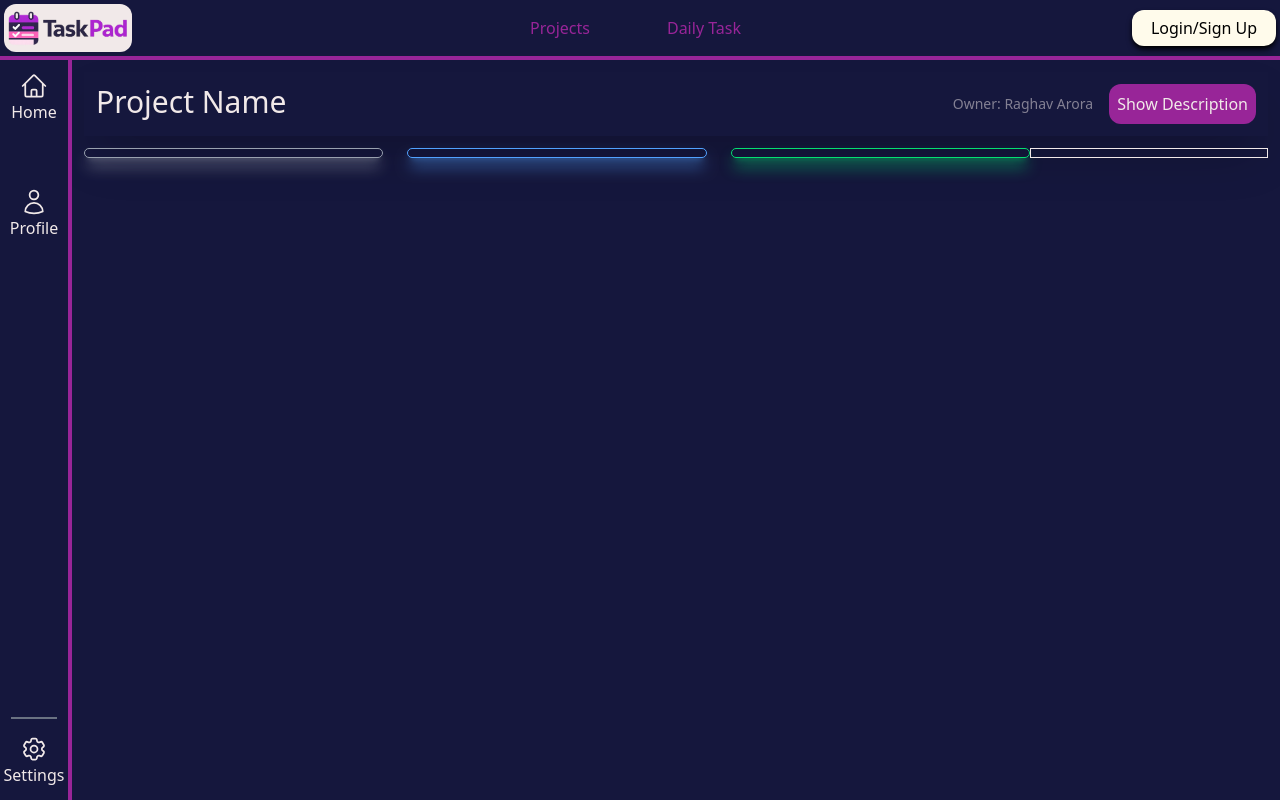
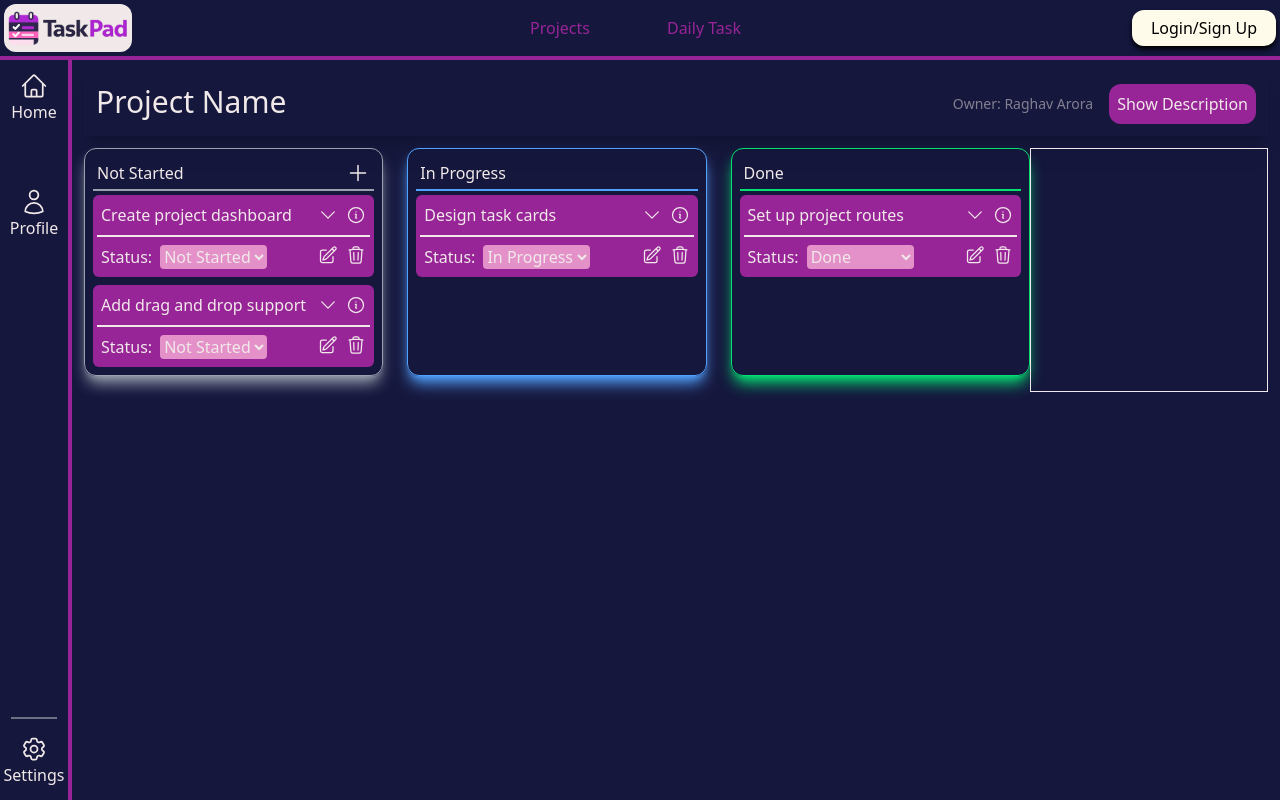
Before and after one commit to Raghav1825/TaskPad, a React (Vite) app: page /projects/1 in a window 1280 px wide. Built offline with nearby package versions, Linux system fonts and the light colour scheme.

Commit message:
update kanban board page

```diff
--- a/src/Components/Board/MainBoard.jsx
+++ b/src/Components/Board/MainBoard.jsx
@@ -1,6 +1,6 @@
 import { useParams } from "react-router-dom";
 import { useState } from "react";
-import { ExclamationCircleIcon } from "@heroicons/react/24/outline";
+import { InformationCircleIcon } from "@heroicons/react/24/outline";
 import TaskNotStarted from "./TaskNotStarted";
 import TaskInProgress from "./TaskInProgress";
 import TaskDone from "./TaskDone";
@@ -69,14 +69,14 @@ function MainBoard(){
 
     return(
         <div className="w-full h-full p-1">
-                <div className="w-full shadow-2xl flex flex-col mb-3">
+                <div className="w-full shadow-xl flex flex-col mb-3">
                     <div className="w-full flex justify-between p-3">
                         <p className="text-3xl">Project Name</p>
 
                         <div className="flex gap-4 items-center">
                             <p className="text-on-surface/50 text-sm sm:block hidden">Owner: Raghav Arora</p>
                             <button onClick={handleDescriptionDispay} className="cursor-pointer bg-primary p-2 rounded-xl">{!descriptionDisplay?"Show Description":"Hide Description"}</button>
-                            <ExclamationCircleIcon className="w-9 h-9 sm:hidden"/>
+                            <InformationCircleIcon className="w-9 h-9 md:hidden"/>
                         </div>
                     </div>
 
@@ -90,8 +90,8 @@ function MainBoard(){
                     }
                 </div>
 
-                <div className="w-full flex-1 min-h-0 flex ">
-                    <div className="w-6xl flex gap-6">
+                <div className="w-full flex-1 min-h-0 flex">
+                    <div className="w-6xl md:flex gap-6 block">
                         <TaskNotStarted
                             tasks={notStartedTasks}
                             statusChange={handleStatusChange}
@@ -108,7 +108,7 @@ function MainBoard(){
                             taskDeletion={DeleteTask}
                         />
                     </div>
-                    <div className="w-2xs border p-1">
+                    <div className="w-2xs border p-1 hidden md:block">
 
                     </div>
                 </div>
--- /dev/null
+++ b/src/Components/Board/TaskCard.jsx
@@ -0,0 +1,45 @@
+import { ChevronDownIcon , PencilSquareIcon , TrashIcon , InformationCircleIcon} from "@heroicons/react/24/outline";
+import { useState } from "react";
+function TaskCard({task}){
+    const status=["not started","in progress","done"];
+
+    const [rotateStatus,setRotateStatus]=useState(false);
+
+    const handleRotateStatus=()=>{
+        setRotateStatus((prev)=>(!prev));
+    }
+    return(
+        <div className="w-full flex flex-col p-1  bg-primary rounded-md gap-1">
+            <div className="flex justify-between p-1 items bg-center">
+                <p>{task.taskName}</p>
+                <div className="flex items-center gap-2">
+                    <ChevronDownIcon className={`w-5 h-5 cursor-pointer ${rotateStatus?"rotate-180":"rotate-0"}`} onClick={handleRotateStatus}/>
+                    <InformationCircleIcon className="w-5 h-5 cursor-pointer"/>
+                </div>
+            </div>
+            {rotateStatus&&
+                <div className="w-full p-1 border-t-2 border-on-surface flex flex-col text-xs">
+                    <p>Description:</p>
+                    <p>{task.taskDescription}</p>
+                    <p>Added by: {task.addedBy}</p>
+                    <p>Last Edited by: {task.editedBy?task.editedBy:"None"}</p>
+                </div>
+            }
+            <div className="flex justify-between items-center p-1 border-t-2 border-on-surface">
+                <div className="flex items-center gap-2 mt-1">
+                    <p>Status:</p>
+                    <select value={task.taskStatus} className="bg-accent rounded-sm cursor-pointer">
+                        <option value={status[0]}>Not Started</option>
+                        <option value={status[1]}>In Progress</option>
+                        <option value={status[2]}>Done</option>
+                    </select>
+                </div>
+                <div className="flex items-center gap-2 cursor-pointer">
+                    <PencilSquareIcon className="w-5 h-5"/>
+                    <TrashIcon className="w-5 h-5 hover:text-red-400"/>
+                </div>
+            </div>
+        </div>
+    )
+}
+export default TaskCard
--- a/src/Components/Board/TaskDone.jsx
+++ b/src/Components/Board/TaskDone.jsx
@@ -1,9 +1,22 @@
-
-function TaskDone(){
-
+import TaskCard from "./TaskCard";
+function TaskDone({tasks,statusChange,taskDeletion}){
+    let n=tasks.length;
+    let empty=n>0?false:true;
     return(
-        <div className="w-1/3 rounded-xl border border-green-400 shadow-lg shadow-green-400">
-
+        <div className="w-full mb-4 md:w-1/3 rounded-xl border border-green-400 shadow-lg shadow-green-400 p-2">
+            <div className="w-full flex p-1 items-center justify-between border-b-2 border-green-400 mb-1">
+                <p>Done</p>
+            </div>
+            <div className="flex flex-col gap-2">
+                {empty &&
+                    <div className="w-full h-28 flex justify-center items-center">
+                        <p>Empty Task list</p>
+                    </div>
+                }
+                {!empty&&
+                    tasks.map((task)=>(<TaskCard task={task}/>))
+                }
+            </div>
         </div>
     )
 }
--- a/src/Components/Board/TaskInProgress.jsx
+++ b/src/Components/Board/TaskInProgress.jsx
@@ -1,9 +1,22 @@
-
-function TaskInProgress(){
-
+import TaskCard from "./TaskCard";
+function TaskInProgress({tasks,statusChange,taskDeletion}){
+    let n=tasks.length;
+    let empty=n>0?false:true;
     return(
-        <div className="w-1/3 rounded-xl border border-blue-400 shadow-lg shadow-blue-400">
-
+        <div className="w-full mb-4 md:w-1/3 rounded-xl border border-blue-400 shadow-lg shadow-blue-400 p-2">
+            <div className="w-full flex p-1 items-center justify-between border-b-2 border-blue-400 mb-1">
+                <p>In Progress</p>
+            </div>
+            <div className="flex flex-col gap-2">
+                {empty &&
+                    <div className="w-full h-28 flex justify-center items-center">
+                        <p>Empty Task list</p>
+                    </div>
+                }
+                {!empty&&
+                    tasks.map((task)=>(<TaskCard task={task}/>))
+                }
+            </div>
         </div>
     )
 }
--- a/src/Components/Board/TaskNotStarted.jsx
+++ b/src/Components/Board/TaskNotStarted.jsx
@@ -1,9 +1,25 @@
-
-function TaskNotStarted(){
+import TaskCard from "./TaskCard";
+import { PlusIcon } from "@heroicons/react/24/outline";
+function TaskNotStarted({tasks,statusChange,taskDeletion}){
+    let n=tasks.length;
+    let empty=n>0?false:true;
 
     return(
-        <div className="w-1/3 rounded-xl border border-gray-400 shadow-lg shadow-gray-400">
-
+        <div className="w-full md:w-1/3 rounded-xl border border-gray-400 shadow-lg shadow-gray-400 mb-4 p-2">
+            <div className="w-full flex p-1 items-center justify-between border-b-2 border-gray-400 mb-1">
+                <p>Not Started</p>
+                <PlusIcon className="w-6 h-6 cursor-pointer"/>
+            </div>
+            <div className="flex flex-col gap-2">
+                {empty &&
+                    <div className="w-full h-28 flex justify-center items-center">
+                        <p>Empty Task list</p>
+                    </div>
+                }
+                {!empty&&
+                    tasks.map((task)=>(<TaskCard task={task}/>))
+                }
+            </div>
         </div>
     )
 }
```
